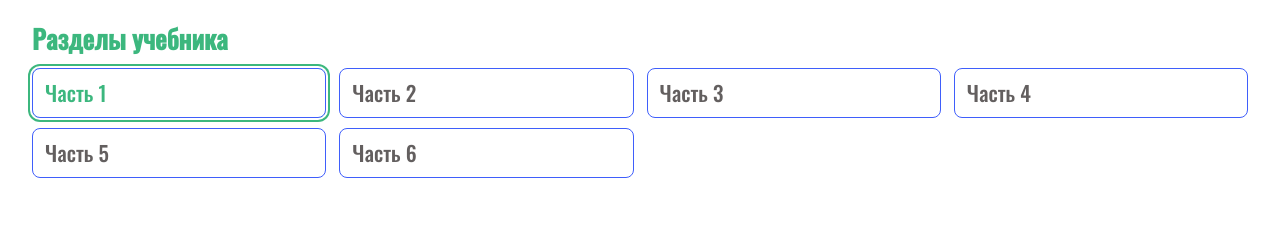
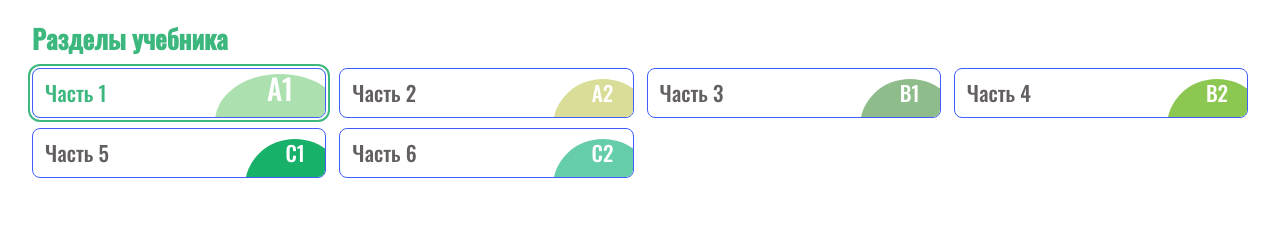
Before and after one commit to Todd89/rslang, a React (Create React App) app: page /textbook in a window 1280 px wide. Shown: the part 246-474 px from the top of the page. Built offline with nearby package versions, Linux system fonts and the light colour scheme; no server answers.

Commit message:
feat: add styles for section buttons

```diff
--- a/src/sass/components/_textbook-nav.scss
+++ b/src/sass/components/_textbook-nav.scss
@@ -65,6 +65,7 @@
 }
 
 .textbook-nav__label {
+  position: relative;
   display: block;
   padding-top: 10px;
   padding-bottom: 10px;
@@ -85,6 +86,71 @@
   transition: 0.3s all;
 
   cursor: pointer;
+  overflow: hidden;
+
+  &::after {
+    position: absolute;
+    top: 10px;
+    right: -20px;
+    content: "";
+    text-align: center;
+    vertical-align: bottom;
+    width: 100px;
+    height: 95px;
+    border-radius: 50%;
+    color: white;
+    transition: 0.5s all;
+  }
+
+  .textbook-nav__control:checked+&::after {
+    top: 5px;
+    font-size: 29px;
+    width: 130px;
+    height: 95px;
+  }
+
+  .textbook-nav__item:nth-child(1) &::after {
+    background-color: #ACE1AF;
+    content: "A1";
+  }
+
+  .textbook-nav__item:nth-child(2) &::after {
+    background-color: #DADD98;
+    content: "A2";
+  }
+
+  .textbook-nav__item:nth-child(3) &::after {
+    background-color: #8FBC8B;
+    content: "B1";
+  }
+
+  .textbook-nav__item:nth-child(4) &::after {
+    background-color: #8cc751;
+    content: "B2";
+  }
+
+  .textbook-nav__item:nth-child(5) &::after {
+    background-color: #17B169;
+    content: "C1";
+  }
+
+  .textbook-nav__item:nth-child(6) &::after {
+    background-color: #66CDAA;
+    content: "C2";
+  }
+
+  .textbook-nav__item:nth-child(7) .textbook-nav__control:checked+&::after {
+    top: 5px;
+    font-size: 29px;
+    width: 180px;
+    height: 95px;
+  }
+
+  .textbook-nav__item:nth-child(7) &::after {
+    background-color: #008B8B;
+    content: "Словарь";
+    width: 140px;
+  }
 }
 
 .textbook-nav__label--complex {
```
